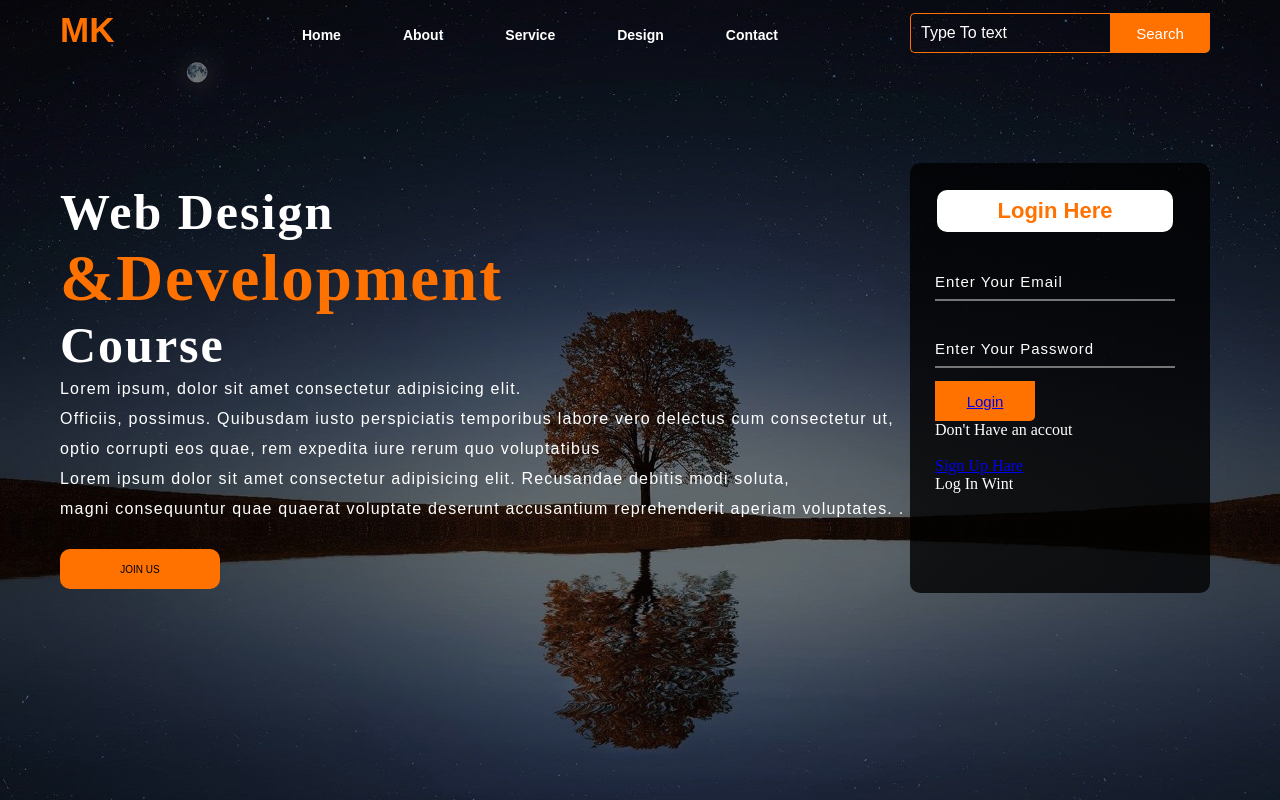
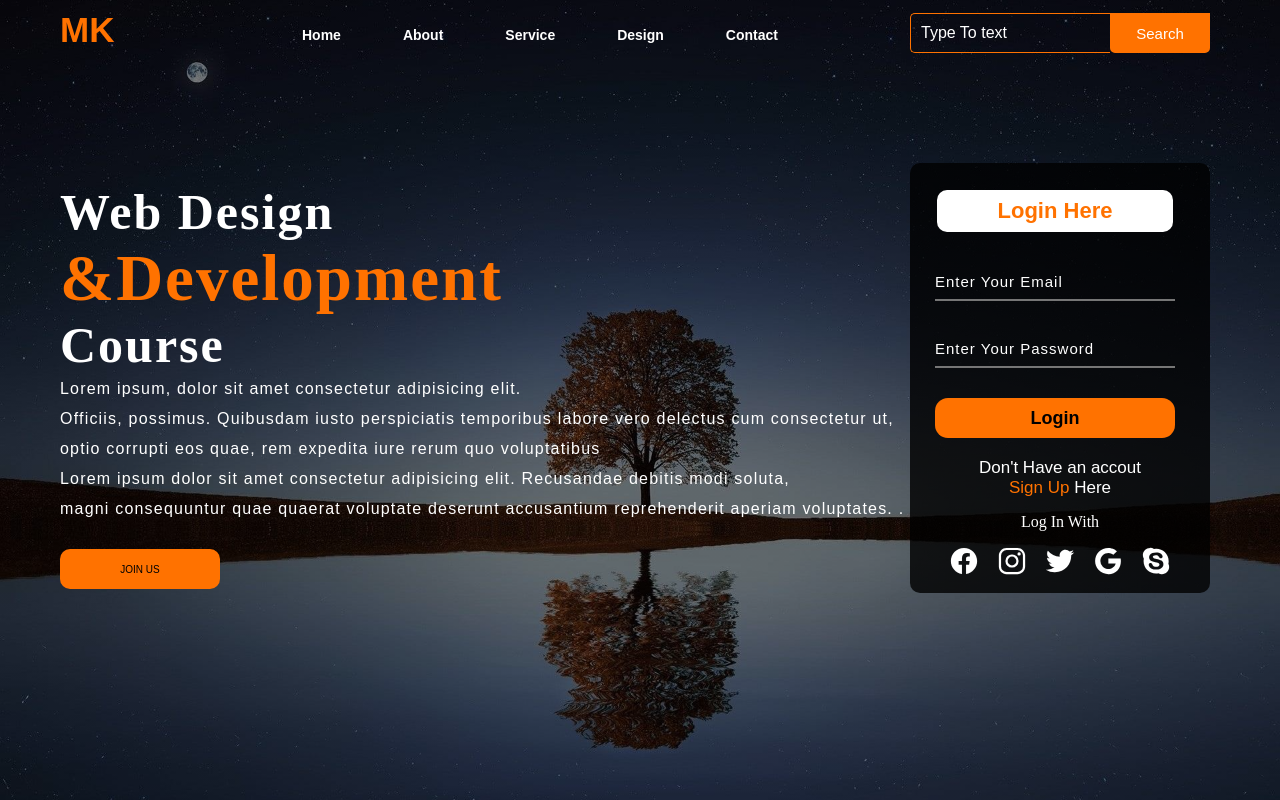
Before and after one commit to pahrizal-1/Websaite-Kursus, a plain HTML site: page index.html in a window 1280 px wide. Drawn offline with nearby package versions, Linux system fonts and the light colour scheme.

Commit message:
Upload Projek

```diff
--- a/index.html
+++ b/index.html
@@ -46,13 +46,24 @@
                     <h2>Login Here</h2>
                     <input type="email" name="email" placeholder="Enter Your Email">
                     <input type="password" name="" placeholder="Enter Your Password">
-                    <Button class="btn"><a href="#">Login</a></Button>
+                    <Button class="btnn"><a href="#">Login</a></Button>
+                    <p class="link">Don't Have an accout <br>
+                    <a href="#">Sign Up</a> Here</a></p>
+                    <p class="liw">Log In With </p>
 
-                    <p class="link">Don't Have an accout </p><br>
-                    <a href="#">Sign Up Hare</a>
-                    <p class="liw">Log In Wint </p>
+
+                <div class="icons">
+                    <a href="#"><ion-icon name="logo-facebook"></ion-icon></a>
+                    <a href="#"><ion-icon name="logo-instagram"></ion-icon></a>
+                    <a href="#"><ion-icon name="logo-twitter"></ion-icon></a>
+                    <a href="#"><ion-icon name="logo-google"></ion-icon></a>
+                    <a href="#"><ion-icon name="logo-skype"></ion-icon></a>
+
+
+                </div>
                 </div>
         </div>
     </div>
+    <script src="https://unpkg.com/ionicons@5.4.0/dist/ionicons.js"></script>
 </body>
 </html>
--- a/style.css
+++ b/style.css
@@ -61,7 +61,9 @@ ul li a:hover{
     width: 330px;
     float: left;
     margin-left: 270px;
+    color: #fff ;
 }
+
 .srch{
     font-family: 'Times New Roman';
     width: 200px;
@@ -71,6 +73,7 @@ ul li a:hover{
     margin-top: 13px;
     border-right:none;
     font-size: 16px;
+    color: #fff;
     float: left;
     padding: 10px;
     border-bottom-left-radius: 5px;
@@ -85,7 +88,7 @@ ul li a:hover{
     color: #fff;
     font-size: 15px;
     border-bottom-right-radius: 5px;
-    border-bottom-right-radius: 5px;
+    border-bottom-left-radius: 5px;
 }
 
 .btn:focus{
@@ -185,3 +188,55 @@ ul li a:hover{
     color: #fff;
     font-family: Arial;
 }
+.btnn{
+    width: 240px;
+    height: 40px;
+    background: #ff7200;
+    border: none;
+    margin-top: 30px;
+    border-radius: 13px;
+    font-size: 18px;
+    cursor: pointer;
+    color: #fff;
+
+}
+.btnn:hover{
+background: #fff;
+color: #ff7200;
+
+}
+.btnn a{
+    color: #000;
+    text-decoration: none;
+    font-weight: bold;
+}
+.form .link{
+    font-family:Arial, Helvetica, sans-serif ;
+    font-size: 17px;
+    padding-top: 20px;
+    text-align: center;
+}
+.form .link a{
+    margin-top: 10px;
+    text-decoration: none;
+    color: #ff7200;
+}
+.liw {
+    padding-top: 15px;
+    padding-bottom: 10px;
+    text-align: center;
+}
+.icons a{
+    text-decoration: none;
+    color: #fff;
+}
+.icons ion-icon{
+    color: #fff;
+    font-size: 30px;
+    padding-left: 14px;
+    padding-top: 5px;
+    transition:0.3s ease ;
+}
+.icons ion-icon:hover{
+    color: #ff7200;
+}
```
